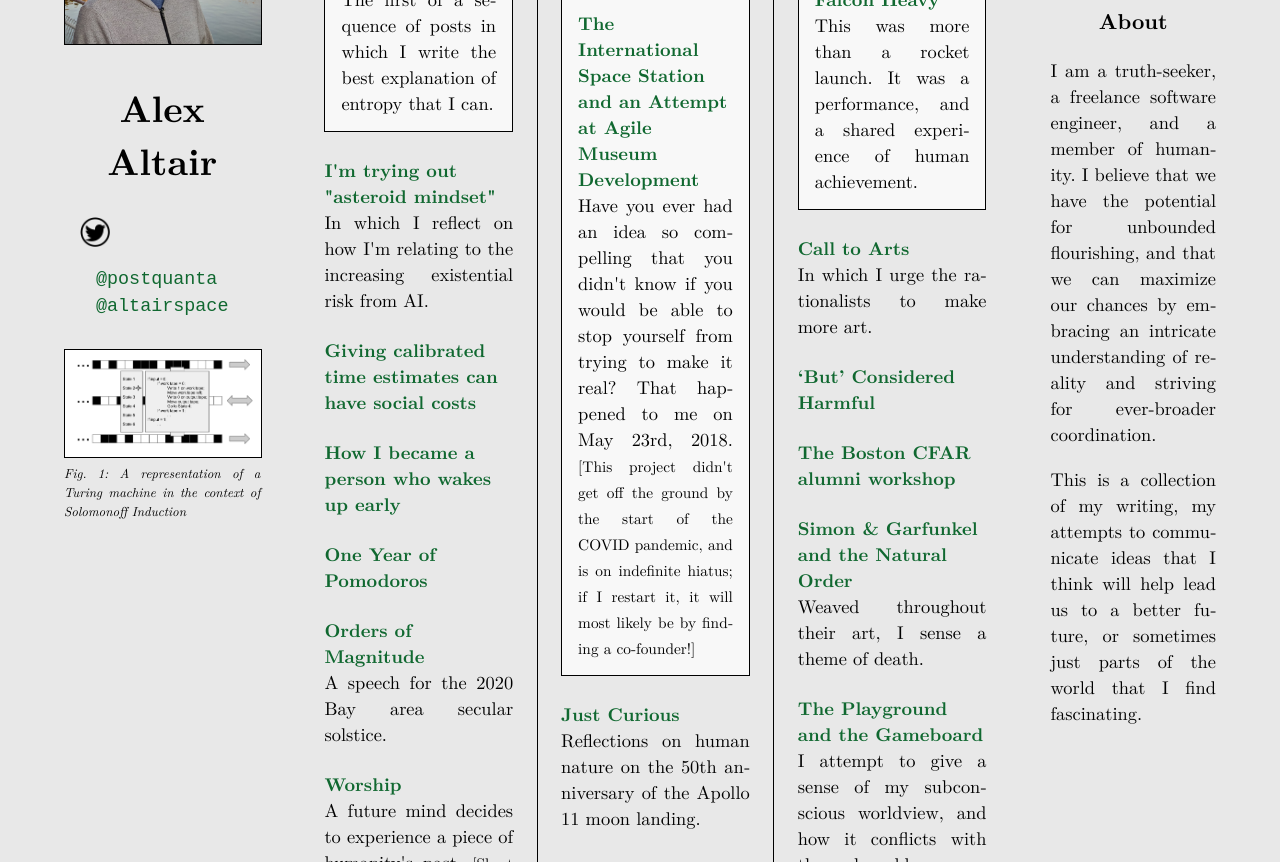
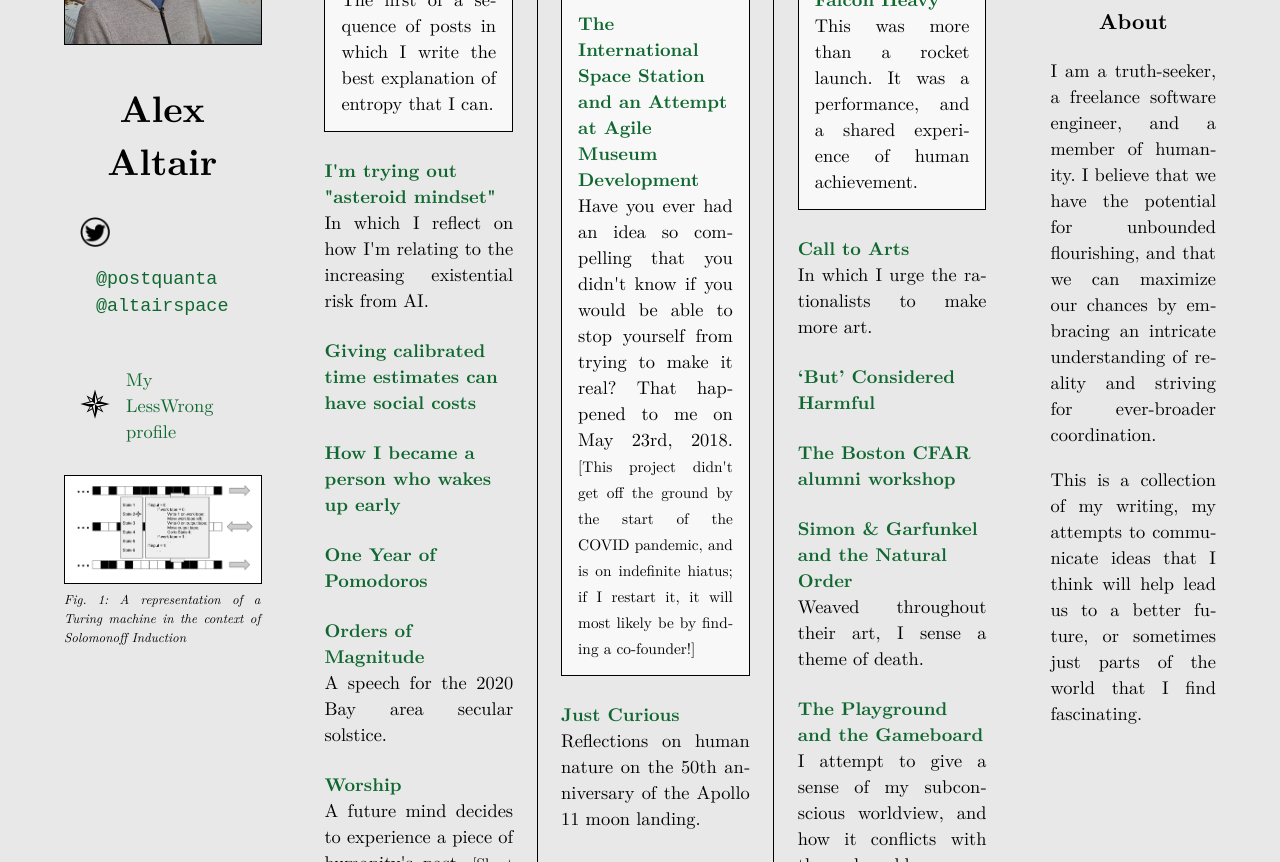
Before and after one commit to alexaltair/alexaltair.github.io, a plain HTML site: page index.html in a window 1280 px wide. Shown: the part 238-1100 px from the top of the page. Drawn offline with Linux system fonts and the light colour scheme.

Commit message:
Add link to LW profile.

```diff
--- a/assets/css/homepage.css
+++ b/assets/css/homepage.css
@@ -11,13 +11,13 @@ body > * {
   flex: 1 100%;
 }
 
-.twitter {
+.aside-link {
     display: flex;
     flex-wrap: wrap;
     align-items: center;
 }
 
-.twitter > * {
+.aside-link > * {
   flex: 1;
 }
 
--- a/index.html
+++ b/index.html
@@ -33,11 +33,17 @@
         <aside>
             <img src="assets/images/headshot.jpg" alt="Alex Altair" width="100%">
             <h1>Alex Altair</h1>
-            <div style="margin: 1rem;" class="twitter">
+            <div style="margin: 1rem;" class="twitter aside-link">
                 <img src="assets/images/twitter-icon.png" alt="Twitter icon" style="border: 0; max-width: 30px;">
                 <div style="margin: 1rem;">
                     <a href="https://twitter.com/postquanta" target="_blank" rel="noopener noreferrer">@postquanta</a>
                     <a href="https://twitter.com/altairspace" target="_blank" rel="noopener noreferrer">@altairspace</a>
+                </div>
+            </div>
+            <div style="margin: 1rem;" class="aside-link">
+                <img src="assets/images/LW-compass-rose.svg" alt="Twitter icon" style="border: 0; max-width: 30px;">
+                <div style="margin: 1rem;">
+                    <a href="https://www.lesswrong.com/users/alex_altair" target="_blank" rel="noopener noreferrer">My LessWrong profile</a>
                 </div>
             </div>
             <figure style="margin: 0;">
```
Also changed, not shown: assets/images/LW-compass-rose.svg (added).
